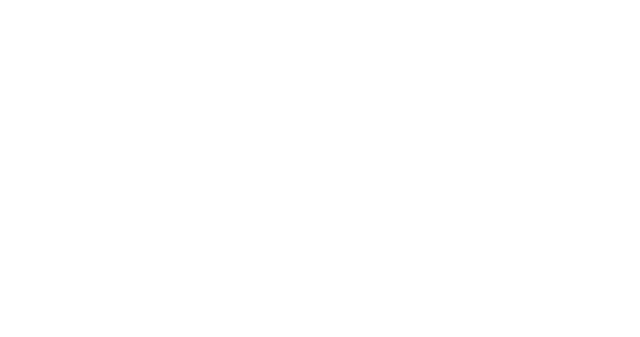
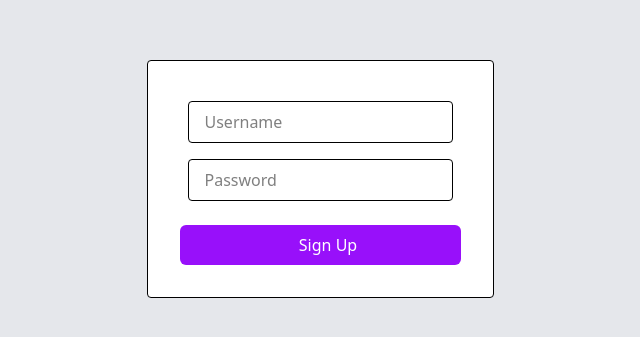
Before and after one commit to Nikhil112004/Second-Brain, a React (Vite) app: page / in a window 1280 px wide. Before the commit this address had no page. Shown: the part 221-558 px from the top of the page, without its empty margins (320-960 px from the left). Built offline with nearby package versions, Linux system fonts and the light colour scheme.

Commit message:
Update App.tsx

```diff
--- a/src/App.tsx
+++ b/src/App.tsx
@@ -11,7 +11,7 @@
   <Routes>
     <Route path="/dashboard" element={<Dashboard />} />
     <Route path="/signin" element={<Signin />} />
-    <Route path="/signup" element={<Signup />} />
+    <Route path="/" element={<Signup />} />
   </Routes>
 
   </BrowserRouter>
```
